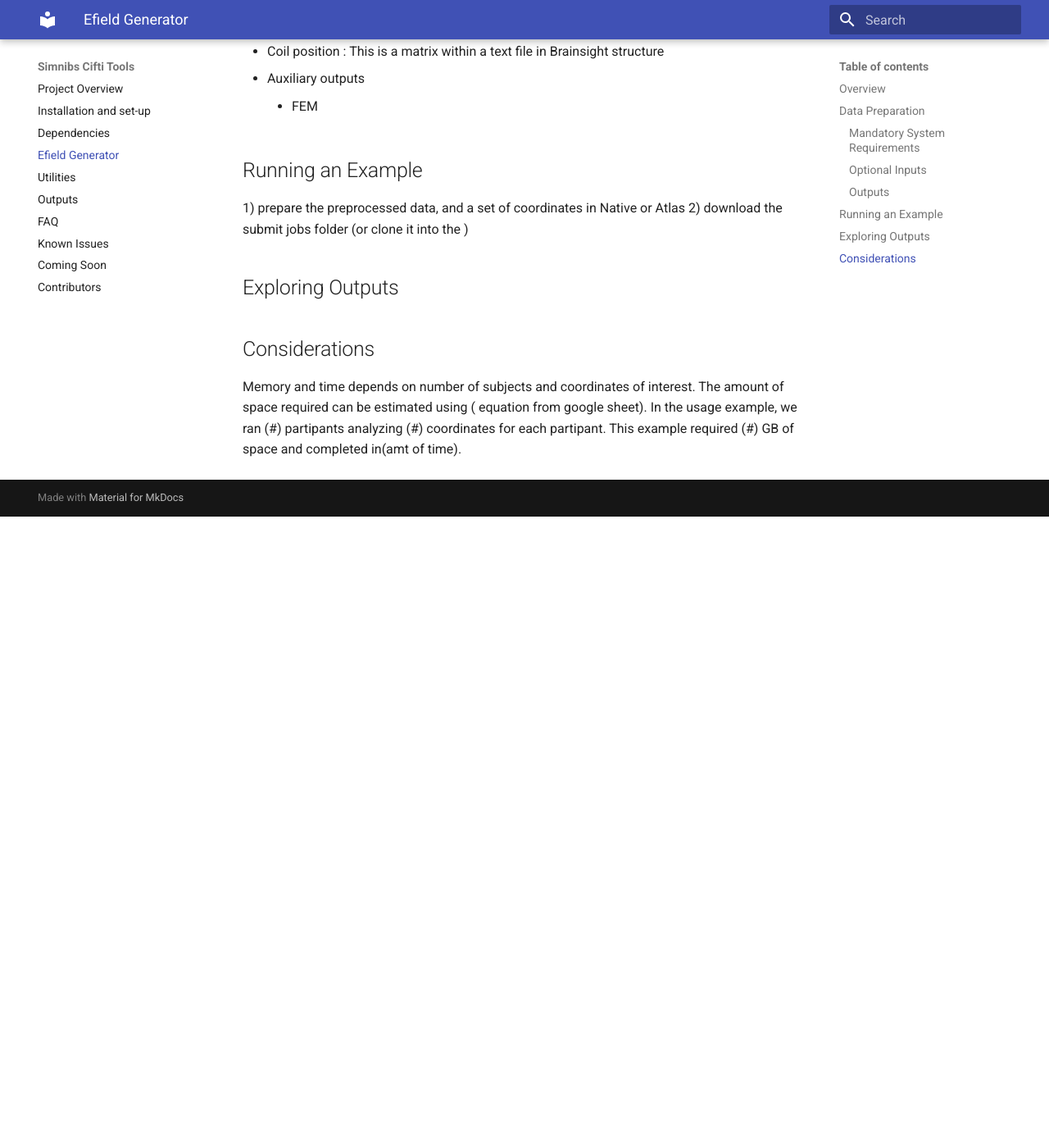
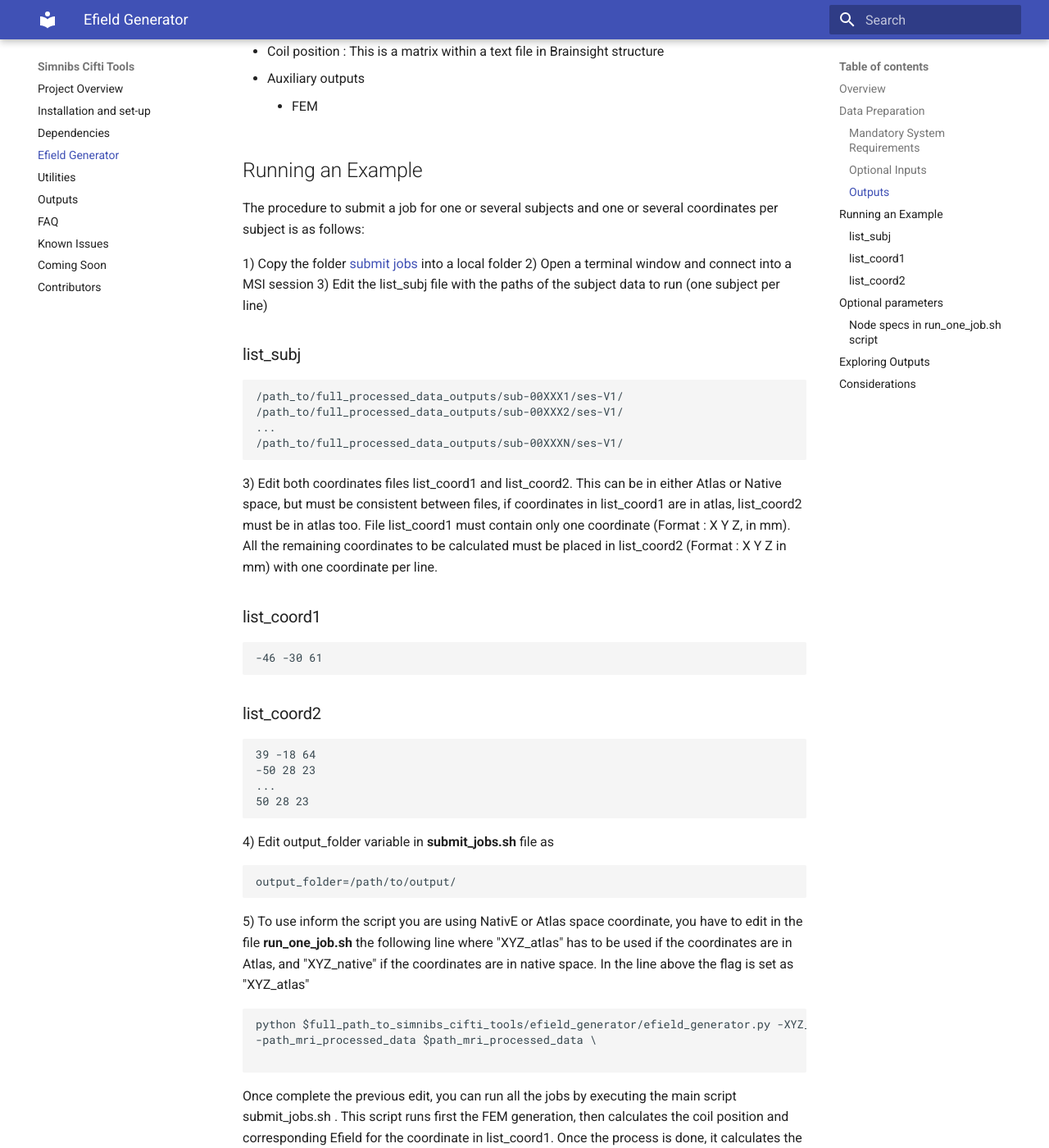
Before and after one commit to DCAN-Labs/simnibs_cifti_tools_RTD2, an MkDocs documentation site: the page built from docs/Efield_generator.md, in a window 1280 px wide and 1400 px high, scrolled down 2063 px. Shown: the whole window at 82% size. Built offline with MkDocs 1.6.1 and Material for MkDocs 9.7.7, drawn with Linux system fonts in a browser that asks for light colours; before the commit the page ends 2693 px from its top, so only the background shows below that; some of the changed text lies outside the part shown.

Commit message:
Update Efield_generator.md

````diff
--- a/docs/Efield_generator.md
+++ b/docs/Efield_generator.md
@@ -38,8 +38,72 @@ The Efield generator creates the following functions:
 
 ## Running an Example
 
-1) prepare the preprocessed data, and a set of coordinates in Native or Atlas
-2) download the submit jobs folder (or clone it into the )
+The procedure to submit a job for one or several subjects and one or several coordinates per subject is as follows:
+
+1) Copy the folder [submit jobs](https://github.com/DCAN-Labs/simnibs_cifti_tools/tree/develop/submit_jobs)  into a local folder
+2) Open a terminal window and connect into a MSI session
+3) Edit the list_subj file with the paths of the subject data to run (one subject per line)
+
+### list_subj
+```
+/path_to/full_processed_data_outputs/sub-00XXX1/ses-V1/
+/path_to/full_processed_data_outputs/sub-00XXX2/ses-V1/
+...
+/path_to/full_processed_data_outputs/sub-00XXXN/ses-V1/
+```
+
+3) Edit both coordinates files list_coord1 and list_coord2. This can be in either Atlas or Native space, but must be consistent between files, if coordinates in list_coord1 are in atlas, list_coord2 must be in atlas too. File list_coord1 must contain only one coordinate (Format : X Y Z, in mm). All the remaining coordinates to be calculated must be placed in list_coord2 (Format : X Y Z in mm) with one coordinate per line.
+
+### list_coord1
+
+```
+-46 -30 61
+```
+
+### list_coord2
+```
+39 -18 64
+-50 28 23
+...
+50 28 23
+```
+
+4) Edit output_folder variable in **submit_jobs.sh** file as
+
+```
+output_folder=/path/to/output/
+```
+5) To use inform the script you are using NativE or Atlas space coordinate, you have to edit in the file **run_one_job.sh** the following line
+where "XYZ_atlas" has to be used if the coordinates are in Atlas, and "XYZ_native" if the coordinates are in native space. In the line above the flag is set as "XYZ_atlas"
+```
+python $full_path_to_simnibs_cifti_tools/efield_generator/efield_generator.py -XYZ_atlas $coordinates \
+-path_mri_processed_data $path_mri_processed_data \
+
+```
+
+Once complete the previous edit, you can run all the jobs by executing the main script submit_jobs.sh .
+This script runs first the FEM generation, then calculates the coil position and corresponding Efield for the coordinate in list_coord1. Once the process is done, it calculates the coil position and corresponding Efield for all the coordinates in list_coord2.
+The script calls in parallel the run_one_job.sh script for all the participants listed in list_subj.
+
+```
+source submit_jobs.sh
+```
+
+## Optional parameters
+### Node specs in run_one_job.sh script
+The script to be ran per each participant data are defined at the begining of the script
+The current parameters requested as resources were tested to be suficient to run the analysis.
+```
+#SBATCH -J efield_job
+#SBATCH --nodes=1
+#SBATCH --ntasks-per-node=1
+#SBATCH --cpus-per-task=4
+#SBATCH --mem=16gb
+#SBATCH -t 8:00:00
+#SBATCH -p small,amdsmall
+#SBATCH -A miran045
+```
+
 
 ## Exploring Outputs
 
````
